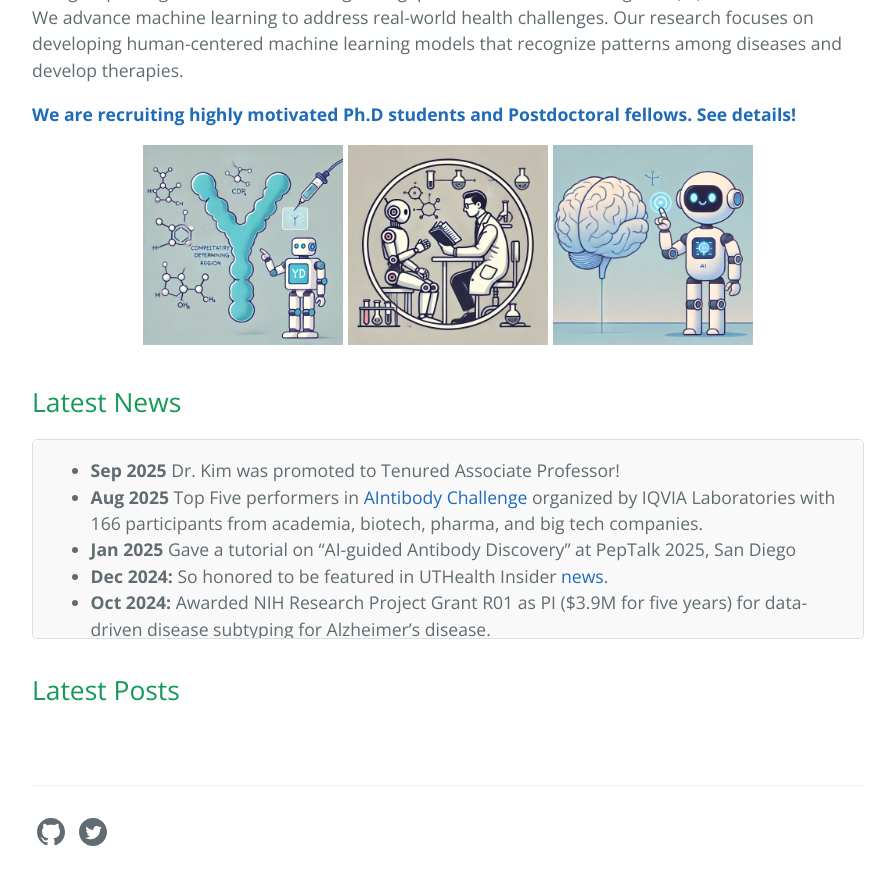
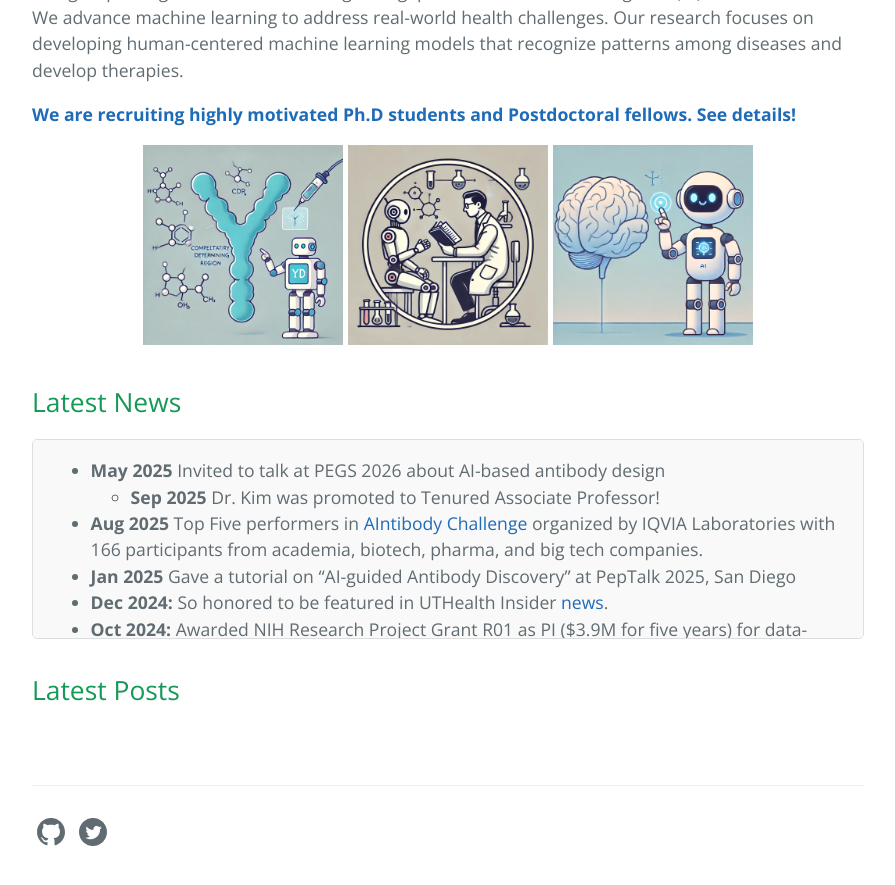
Before and after one commit to yejinjkim/yejinjkim.github.io, a Jekyll site: the page built from index.md, in a window 1280 px wide and 900 px high, scrolled down 594 px. Shown: the top 885 px of the window, without its empty margins (192-1087 px from the left). Built offline with Jekyll 4.4.1, drawn with Linux system fonts in a browser that asks for light colours; our own code applies the rules of GitHub Pages for plain Markdown files.

Commit message:
Revise index.md for Dr. Yejin Kim's profile and news
Updated the content and formatting of the index.md file to reflect recent changes and news related to Dr. Yejin Kim's research and achievements.

```diff
--- a/index.md
+++ b/index.md
@@ -19,7 +19,8 @@ Our group's long-term vision is to bridge the gap between artificial intelligenc
 
 
 <div class="scroll-box" markdown="1">
-- **Sep 2025** Dr. Kim was promoted to Tenured Associate Professor!
+- **May 2025** Invited to talk at PEGS 2026 about AI-based antibody design
+  - **Sep 2025** Dr. Kim was promoted to Tenured Associate Professor!
 - **Aug 2025** Top Five performers in [AIntibody Challenge](https://www.aintibody.org/) organized by IQVIA Laboratories with 166 participants from academia, biotech, pharma, and big tech companies.
 - **Jan 2025** Gave a tutorial on "AI-guided Antibody Discovery" at PepTalk 2025, San Diego
 - **Dec 2024:** So honored to be featured in UTHealth Insider [news](https://www.linkedin.com/feed/update/urn:li:activity:7274468512646017024/).
```
